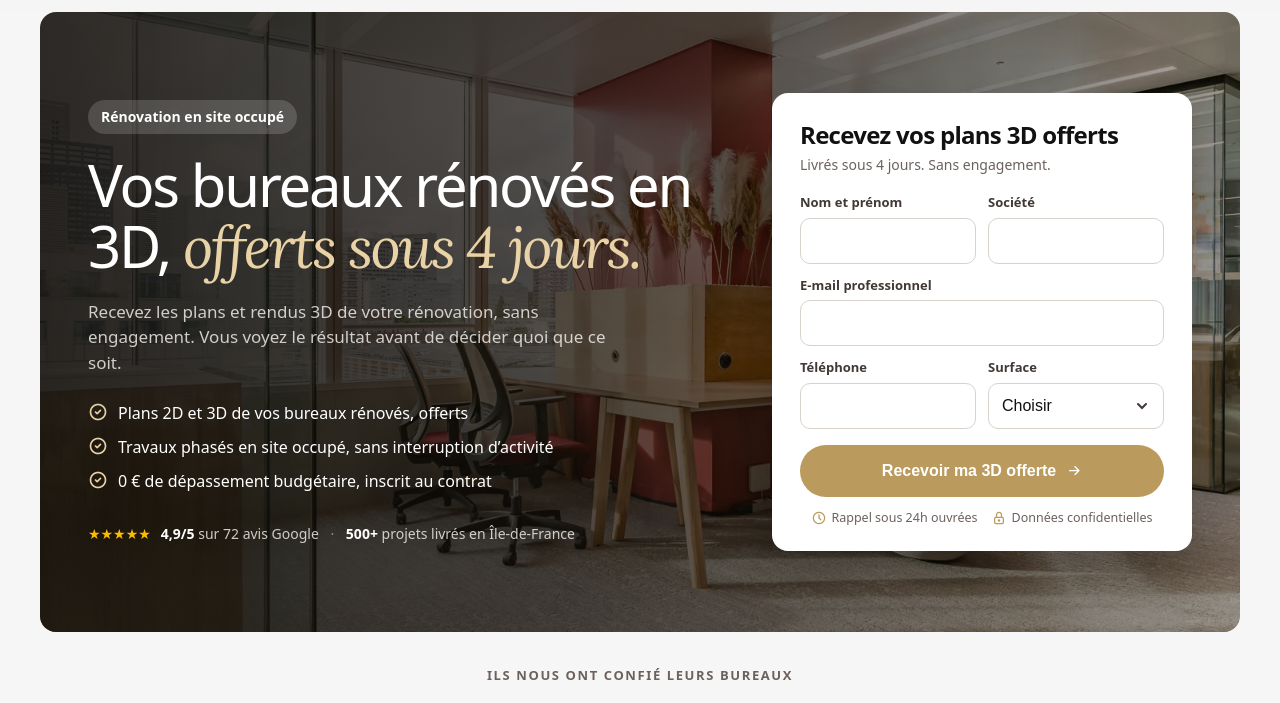
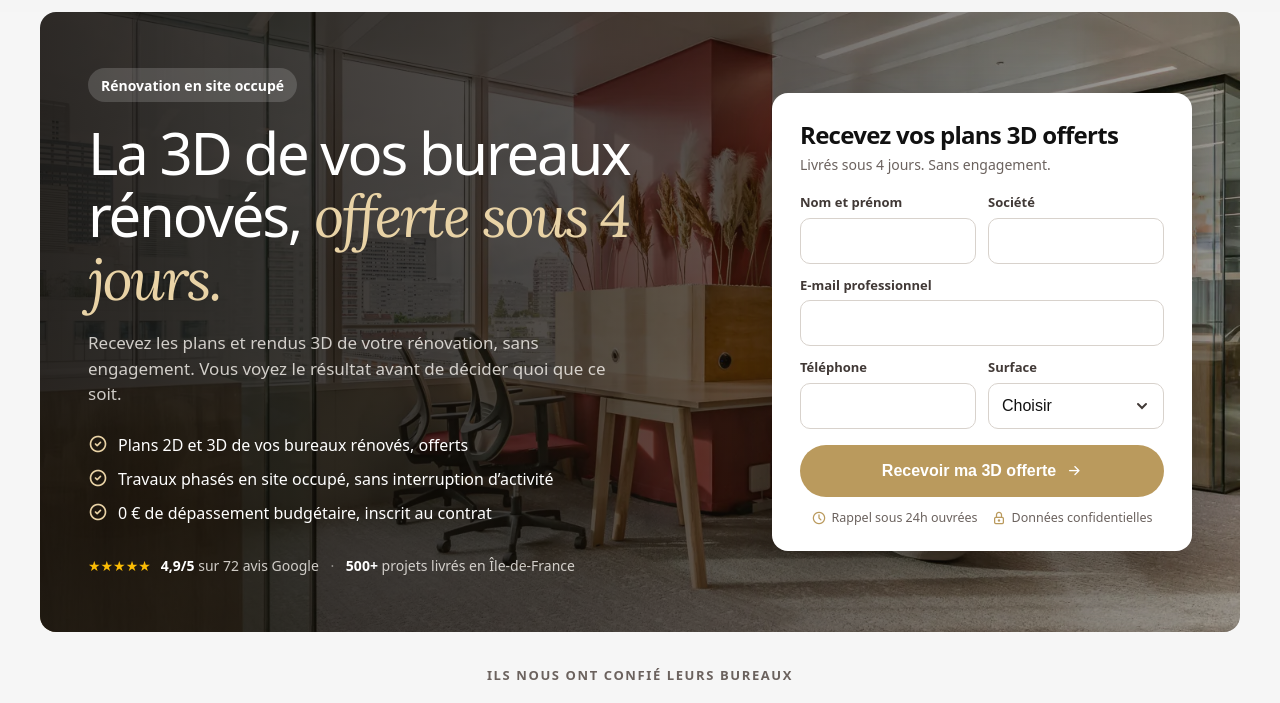
Before and after one commit to remivinel-netizen/clueme-landing-pages, a plain HTML site: page renovation-bureaux-paris-ads/index.html in a window 1280 px wide. Shown: the part 64-767 px from the top of the page. Drawn offline with Linux system fonts and the light colour scheme; a web font is replaced by a local one.

```diff
--- a/renovation-bureaux-paris-ads/index.html
+++ b/renovation-bureaux-paris-ads/index.html
@@ -35,7 +35,7 @@
       <img class="bg" src="../assets/img/project-grape-12.jpg" alt="Bureaux rénovés en site occupé par Clue Me" width="1500" height="1000" fetchpriority="high">
       <div class="hero-copy">
         <span class="eyebrow">Rénovation en site occupé</span>
-        <h1>Vos bureaux rénovés en 3D, <em>offerts sous 4 jours.</em></h1>
+        <h1>La 3D de vos bureaux rénovés, <em>offerte sous 4 jours.</em></h1>
         <p class="hero-sub">Recevez les plans et rendus 3D de votre rénovation, sans engagement. Vous voyez le résultat avant de décider quoi que ce soit.</p>
         <ul class="ticks">
           <li><i class="ti ti-circle-check"></i>Plans 2D et 3D de vos bureaux rénovés, offerts</li>
@@ -223,7 +223,7 @@
   <div class="shell">
     <div class="final-box">
       <img src="../assets/img/real-grape.jpg" alt="" loading="lazy" width="1200" height="800">
-      <h2 class="title">Votre rénovation en 3D, <em>offerte sous 4 jours.</em></h2>
+      <h2 class="title">Vos plans 3D offerts, <em>sous 4 jours.</em></h2>
       <p>Cinq informations suffisent. Un membre de notre équipe vous rappelle sous 24h ouvrées.</p>
       <div class="final-cta">
         <a class="btn btn-gold" href="#formulaire">Recevoir ma 3D offerte <i class="ti ti-arrow-right"></i></a>
```
Also changed, not shown: amenagement-bureaux/index.html (+1 -1 lines).
